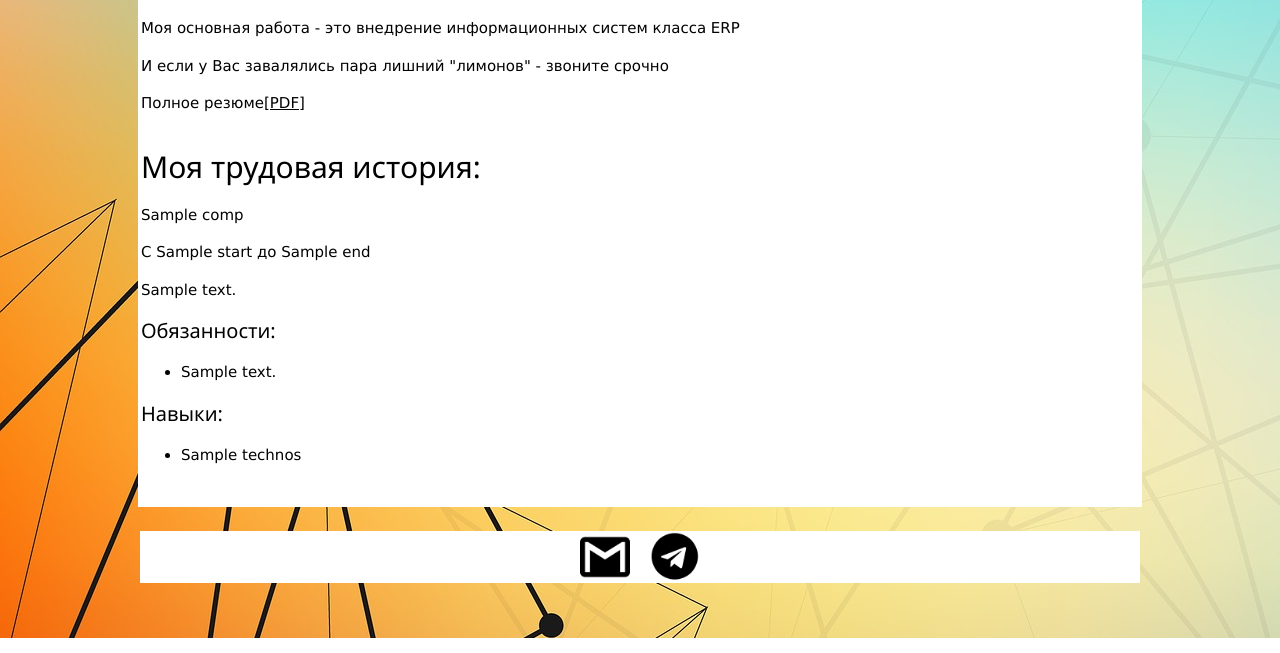
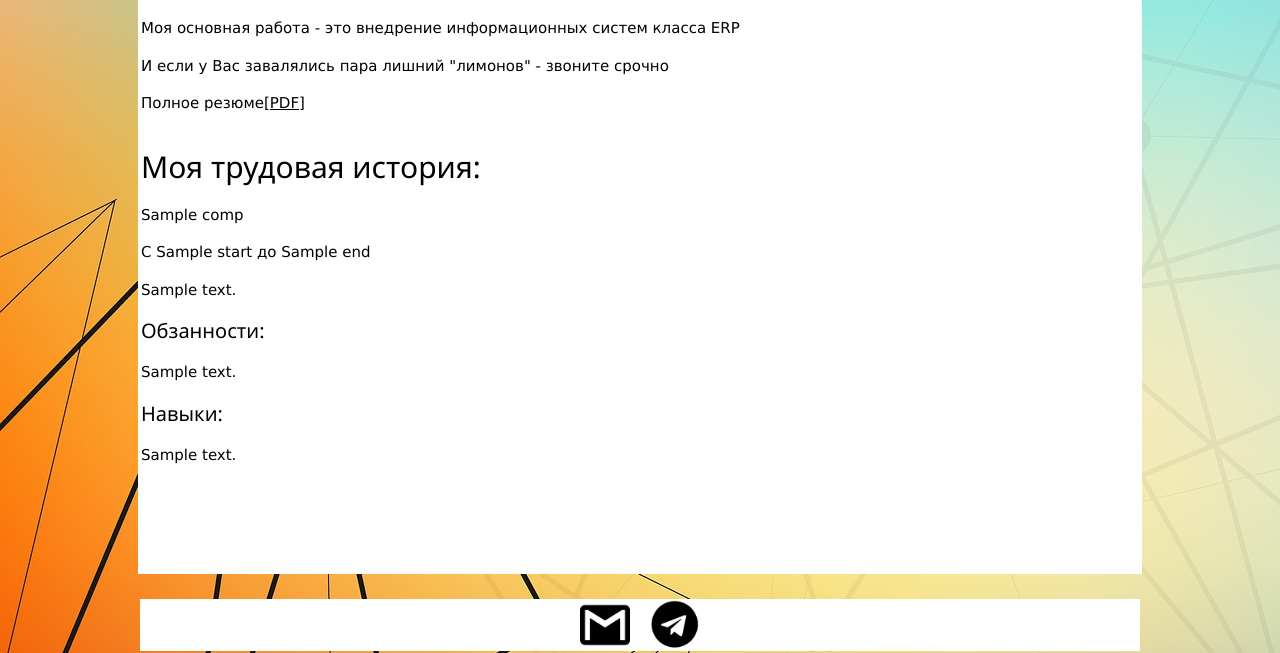
Before and after one commit to yyyakovlev/ay2ya, a Django app: template src/apps/cv/templates/cv.html in a window 1280 px wide. Shown: the part 162-815 px from the top of the page. Run offline with Django 3.2, Linux system fonts and the light colour scheme; tables that the repository leaves empty hold one stand-in row (values such as "Sample post"); the template is opened without the code that fills it: values that come from a table or form of the project are taken from there, most other values are stand-ins (such as "Sample title", 1, 10 or a date in 2020); parts of the project's set-up code (start-up, migrations or seed data) failed here and were passed over.

Commit message:
repair attempt n

```diff
--- a/src/apps/cv/templates/cv.html
+++ b/src/apps/cv/templates/cv.html
@@ -19,31 +19,25 @@
          <tr>
              <td>
                 <h2>Моя трудовая история:</h2>
-
-                {% for project in object_list %}
                     <article>
+                        {% for project in object_list %}
                             <p>{{ project.comp | safe }}</p>
-                            <p>С  {{ project.start }} до  {{ project.end  }}</p>
+                            <p>С  {{ project.start }} до {{ project.end  }}</p>
                             <p>{{ project.summary }}</p>
-
-                            <h4>Обязанности:</h4>
-                            {% if responsibilities.summary.count %}
-                                    <ul>
-                                        <li>{{ responsibilities.summary }}</li>
-                                    </ul>
-                            {% endif %}
-
+                            <h4>Обзанности:</h4>
+                            {% for project.responsibility in object_list %}
+                                <p>{{ responsibility.summary }}</p>
+                            {% endfor %}
                             <h4>Навыки:</h4>
-                            {% if project.technos.count %}
-                                <ul>
-                                  <li>{{ project.technos }}</li>
-                                </ul>
-                            {% endif %}
-                            <br>
-
+                            {% for project.technos in object_list %}
+                                <p>{{ techno.description }}</p>
+                            {% endfor %}
+                         {% endfor %}
                     </article>
-                {% endfor %}
-
+            <br>
+            <br>
+            <br>
+            <br>
             </td>
         </tr>
  </table>
```
